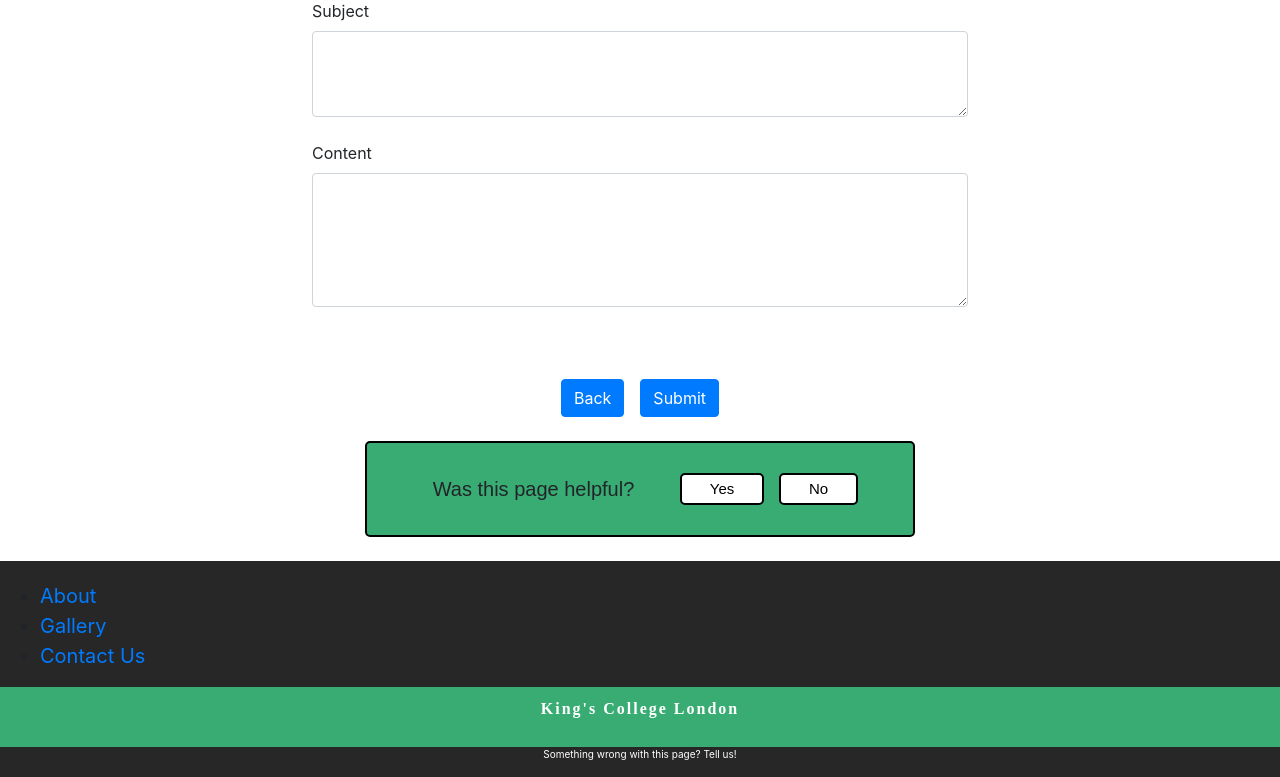
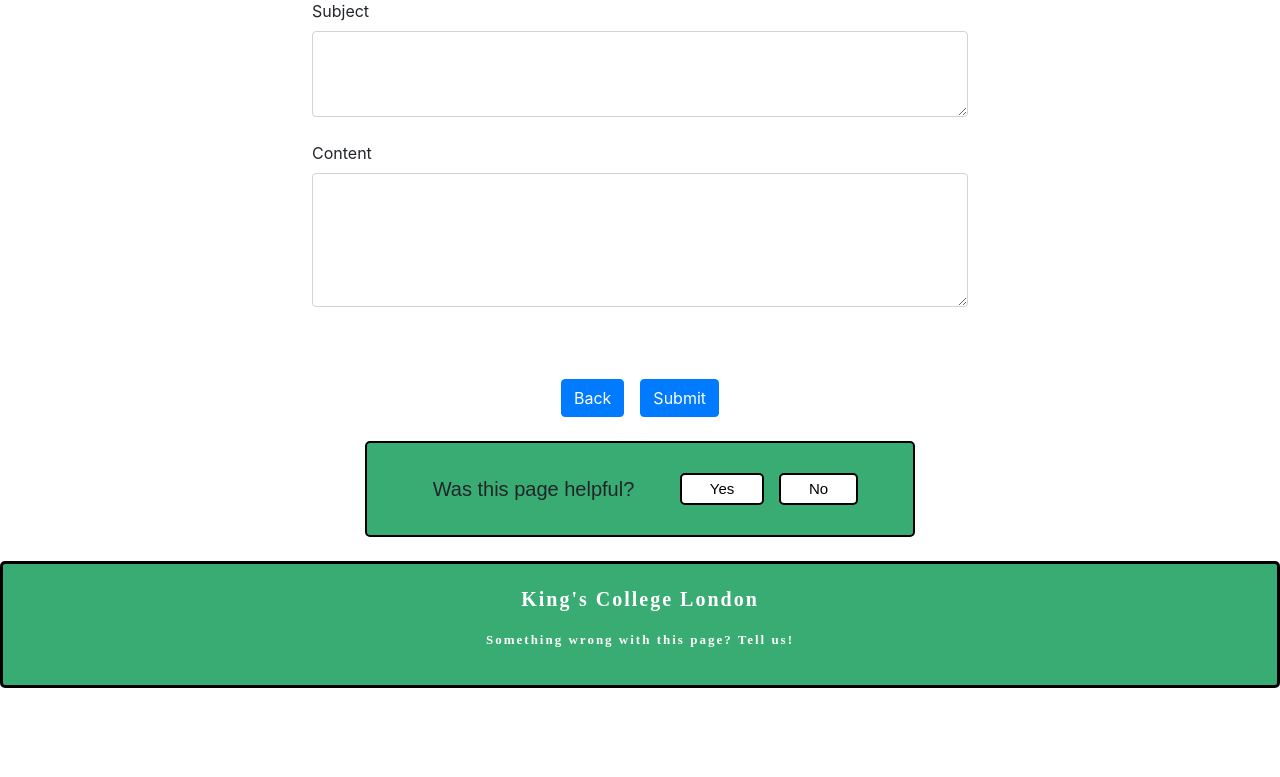
Before and after one commit to oskar8991/KCHosptial-CMS, a Flask app: page /about/create in a window 1280 px wide. Shown: the part 169-946 px from the top of the page. After the commit the page ends 857 px from the top, so only its background shows below. Run offline with Flask 2, Linux system fonts and the light colour scheme; a user stored in the database is signed in; some libraries are stand-ins or nearby versions.

Commit message:
update footer

```diff
--- a/static/css/style.css
+++ b/static/css/style.css
@@ -113,56 +113,21 @@ footer {
  width: 100%;
   height: auto;
   margin: auto;
-  background:#272727;
+  background:#39ac73;
+  font-family: 'Roboto Slab', serif;
   padding: 20px 0px;
-}
-
-
-.lower-footer{
-  width: 100%;
-  height: auto;
-  margin: auto;
-  background: #39ac73;
-  padding: 10px;
-  font-family: 'Roboto Slab', serif;
-  font-size: 16px;
-  text-align: center;
-}
-
-.lower-footer p{
-  font-family: 'Roboto Slab', serif;
-  font-size: 16px;
   text-align: center;
   color: #fff;
   font-weight: bold;
   letter-spacing: 2px;
-
+  border-style: solid;
+  border-radius: 5px;
+  border-color: black;
 }
 
-.lower-footer h1{
-  text-decoration: none;
-  font-size: 12px;
-  text-align: center;
-  color: #fff;
-}
-
-.lower-footer a{
-text-decoration: none;
-color: #fff
-}
-
-.lower-footer a:hover{
-  color:  #e67e22;
-}
-
-.something-wrong{
-  width: 100%;
-  height: 10px;
-}
 
 .something-wrong p{
-  text-decoration: none;
-  font-size: 10px;
+  font-size: 13px;
   text-align: center;
   color: #fff;
 }
--- a/templates/base.html
+++ b/templates/base.html
@@ -93,19 +93,12 @@
 <br>
 
  <footer>
-      <div class="upper-footer">
-        <ul>
-            <li><a href="#">About</a></li>
-            <li><a href="#">Gallery</a></li>
-            <li class="p1"><a href="#">Contact Us</a></li>
-        </ul>
-      </div>
    <div class="lower-footer">
       <p>King's College London</p>
-   </div>
 
-   <div class="something-wrong">
+      <div class="something-wrong">
       <p>Something wrong with this page? <a href="#">Tell us!</a></p>
+	  </div>
    </div>
 </footer>
 
```
Also changed, not shown: data.db.
